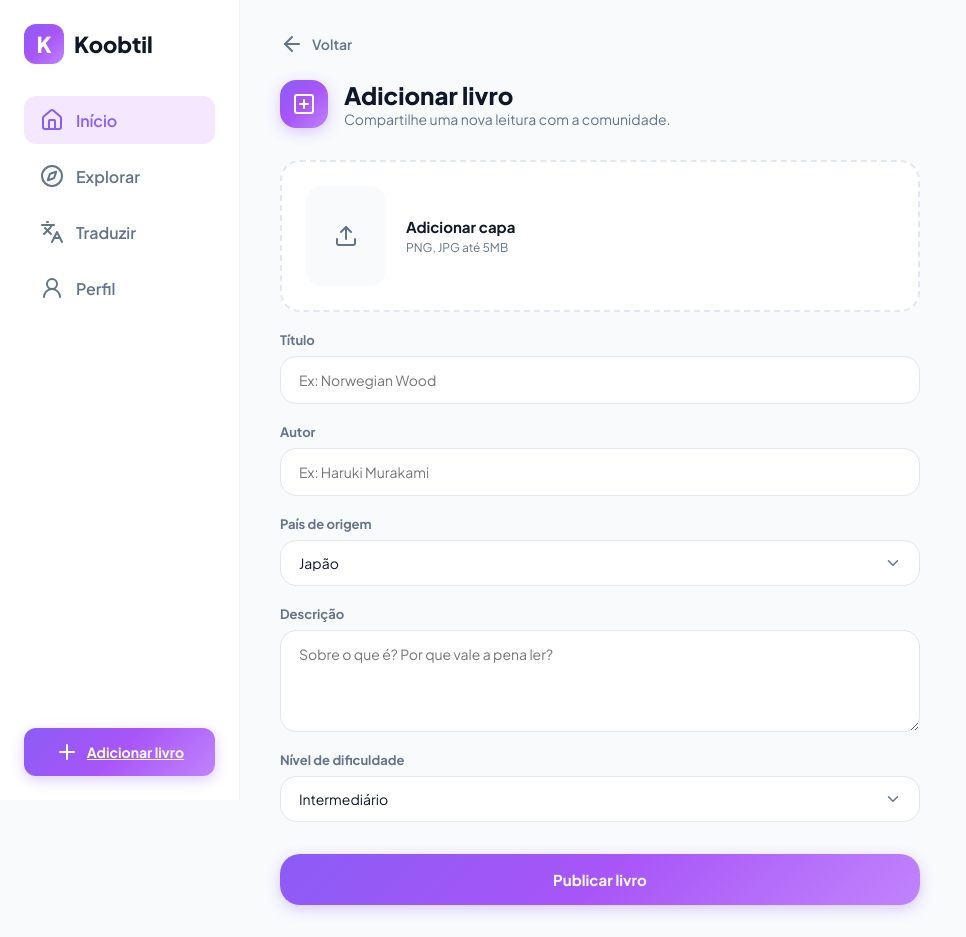
After one commit to Augustomras/Projeto-de-Ensino, a Django app: page /adicionar-livro/ in a window 1280 px wide. The commit adds this page. Shown: the whole page, without its empty margins (0-966 px from the left). Run offline with Django 5.2, Linux system fonts and the light colour scheme.

Commit message:
Adiciona página de cadastro de livros

```diff
--- /dev/null
+++ b/core/templates/core/livro.html
@@ -0,0 +1,132 @@
+
+{% extends 'base.html' %}
+
+{% block title %}Adicionar livro | Koobtil{% endblock %}
+
+{% block content %}
+
+<div class="form-container">
+
+    <!-- BOTÃO VOLTAR -->
+    <a href="{% url 'core:explorar' %}" class="btn-back">
+        <i data-lucide="arrow-left"></i>
+        <span>Voltar</span>
+    </a>
+
+    <!-- CABEÇALHO -->
+    <header class="form-header">
+        <div class="icon-badge">
+            <i data-lucide="plus-square"></i>
+        </div>
+
+        <div>
+            <h1>Adicionar livro</h1>
+            <p class="subtitle">
+                Compartilhe uma nova leitura com a comunidade.
+            </p>
+        </div>
+    </header>
+
+    <!-- FORMULÁRIO -->
+    <form class="add-book-form" method="POST" enctype="multipart/form-data">
+        {% csrf_token %}
+
+        <!-- CAPA -->
+        <div class="upload-box">
+            <div class="upload-icon-wrapper">
+                <i data-lucide="upload"></i>
+            </div>
+
+            <div class="upload-text">
+                <strong>Adicionar capa</strong>
+                <span>PNG, JPG até 5MB</span>
+            </div>
+
+            <input
+                type="file"
+                id="cover-upload"
+                name="capa"
+                accept="image/png, image/jpeg"
+                class="hidden-input"
+            >
+        </div>
+
+        <!-- TÍTULO -->
+        <div class="form-group">
+            <label for="title">Título</label>
+            <input
+                type="text"
+                id="title"
+                name="titulo"
+                placeholder="Ex: Norwegian Wood"
+                required
+            >
+        </div>
+
+        <!-- AUTOR -->
+        <div class="form-group">
+            <label for="author">Autor</label>
+            <input
+                type="text"
+                id="author"
+                name="autor"
+                placeholder="Ex: Haruki Murakami"
+                required
+            >
+        </div>
+
+        <!-- PAÍS DE ORIGEM -->
+        <div class="form-group">
+            <label for="country">País de origem</label>
+
+            <div class="select-wrapper">
+                <select id="country" name="pais_origem" required>
+                    <option value="Japão">Japão</option>
+                    <option value="Brasil">Brasil</option>
+                    <option value="Estados Unidos">Estados Unidos</option>
+                    <option value="França">França</option>
+                    <option value="Coreia do Sul">Coreia do Sul</option>
+                </select>
+
+                <i data-lucide="chevron-down" class="select-icon"></i>
+            </div>
+        </div>
+
+        <!-- DESCRIÇÃO -->
+        <div class="form-group">
+            <label for="description">Descrição</label>
+
+            <textarea
+                id="description"
+                name="descricao"
+                rows="4"
+                placeholder="Sobre o que é? Por que vale a pena ler?"
+                required
+            ></textarea>
+        </div>
+
+        <!-- NÍVEL DE DIFICULDADE -->
+        <div class="form-group">
+            <label for="level">Nível de dificuldade</label>
+
+            <div class="select-wrapper">
+                <select id="level" name="nivel_dificuldade" required>
+                    <option value="iniciante">Iniciante</option>
+                    <option value="intermediario" selected>Intermediário</option>
+                    <option value="avancado">Avançado</option>
+                </select>
+
+                <i data-lucide="chevron-down" class="select-icon"></i>
+            </div>
+        </div>
+
+        <!-- PUBLICAR -->
+        <button type="submit" class="btn-submit">
+            Publicar livro
+        </button>
+
+    </form>
+
+</div>
+
+{% endblock %}
--- a/core/urls.py
+++ b/core/urls.py
@@ -7,4 +7,5 @@ urlpatterns = [
     path('', views.home, name='home'),
     path('explorar/', views.explorar, name='explorar'),
     path('perfil/', views.perfil, name='perfil'),
+    path('adicionar-livro/', views.adicionar_livro, name='adicionar_livro'),
 ]
--- a/core/views.py
+++ b/core/views.py
@@ -28,3 +28,6 @@ def perfil(request):
     return render(request, 'core/perfil.html', {
         'livros': livros
     })
+
+def adicionar_livro(request):
+    return render(request, 'core/livro.html')
--- a/static/css/style.css
+++ b/static/css/style.css
@@ -1085,3 +1085,248 @@ body {
   height: 240px;
   cursor: pointer;
 }
+
+/* ==========================================================================
+   NOVOS ESTILOS: PÁGINA ADICIONAR LIVRO
+   ========================================================================== */
+
+.justify-center {
+  justify-content: center;
+  padding: 40px 20px;
+}
+
+.form-container {
+  width: 100%;
+  max-width: 640px;
+}
+
+/* BOTÃO VOLTAR */
+.btn-back {
+  display: inline-flex;
+  align-items: center;
+  gap: 8px;
+  color: var(--text-muted);
+  text-decoration: none;
+  font-size: 14px;
+  font-weight: 600;
+  margin-bottom: 24px;
+  transition: color 0.2s;
+}
+
+.btn-back:hover {
+  color: var(--primary-purple);
+}
+
+.btn-back i {
+  width: 18px;
+  height: 18px;
+}
+
+/* CABEÇALHO DO FORMULÁRIO */
+.form-header {
+  display: flex;
+  align-items: center;
+  gap: 16px;
+  margin-bottom: 32px;
+}
+
+.icon-badge {
+  width: 48px;
+  height: 48px;
+  background: var(--primary-gradient);
+  border-radius: 16px;
+  display: flex;
+  align-items: center;
+  justify-content: center;
+  color: white;
+  box-shadow: 0 4px 14px rgba(139, 92, 246, 0.3);
+}
+
+.form-header h1 {
+  font-size: 24px;
+  font-weight: 800;
+  color: var(--text-main);
+}
+
+.form-header .subtitle {
+  font-size: 14px;
+  color: var(--text-muted);
+}
+
+/* FORMULÁRIO */
+.add-book-form {
+  display: flex;
+  flex-direction: column;
+  gap: 20px;
+}
+
+/* UPLOAD BOX */
+.upload-box {
+  border: 2px dashed #e2e8f0;
+  border-radius: 20px;
+  padding: 24px;
+  display: flex;
+  align-items: center;
+  gap: 20px;
+  background: white;
+  cursor: pointer;
+  position: relative;
+  transition: border-color 0.2s;
+}
+
+.upload-box:hover {
+  border-color: var(--primary-purple);
+}
+
+.upload-icon-wrapper {
+  width: 80px;
+  height: 100px;
+  background: #f8fafc;
+  border-radius: 16px;
+  display: flex;
+  align-items: center;
+  justify-content: center;
+  color: var(--text-muted);
+}
+
+.upload-text {
+  display: flex;
+  flex-direction: column;
+  gap: 4px;
+}
+
+.upload-text strong {
+  font-size: 15px;
+  color: var(--text-main);
+}
+
+.upload-text span {
+  font-size: 12px;
+  color: var(--text-muted);
+}
+
+.hidden-input {
+  position: absolute;
+  top: 0;
+  left: 0;
+  width: 100%;
+  height: 100%;
+  opacity: 0;
+  cursor: pointer;
+}
+
+/* CAMPOS DO FORMULÁRIO */
+.form-group {
+  display: flex;
+  flex-direction: column;
+  gap: 8px;
+}
+
+.form-group label {
+  font-size: 13px;
+  font-weight: 700;
+  color: var(--text-muted);
+}
+
+.form-group input[type="text"],
+.form-group textarea,
+.form-group select {
+  width: 100%;
+  padding: 14px 18px;
+  border: 1px solid #e2e8f0;
+  border-radius: 16px;
+  font-family: inherit;
+  font-size: 14px;
+  background: white;
+  color: var(--text-main);
+  outline: none;
+  transition: border-color 0.2s;
+}
+
+.form-group input[type="text"]:focus,
+.form-group textarea:focus,
+.form-group select:focus {
+  border-color: var(--primary-purple);
+}
+
+.form-group textarea {
+  resize: vertical;
+}
+
+/* SELECT CUSTOMIZADO */
+.select-wrapper {
+  position: relative;
+}
+
+.select-wrapper select {
+  appearance: none;
+  cursor: pointer;
+}
+
+.select-icon {
+  position: absolute;
+  right: 18px;
+  top: 50%;
+  transform: translateY(-50%);
+  pointer-events: none;
+  color: var(--text-muted);
+  width: 18px;
+  height: 18px;
+}
+
+/* OPÇÕES DE NÍVEL */
+.level-options {
+  display: grid;
+  grid-template-columns: repeat(3, 1fr);
+  gap: 12px;
+}
+
+.level-btn {
+  background: white;
+  border: 1px solid #e2e8f0;
+  padding: 12px;
+  border-radius: 16px;
+  font-family: inherit;
+  font-size: 13px;
+  font-weight: 700;
+  display: flex;
+  align-items: center;
+  justify-content: center;
+  gap: 8px;
+  cursor: pointer;
+  transition: all 0.2s;
+}
+
+.btn-beginner { color: #16a34a; }
+.btn-intermediate { color: #ca8a04; }
+.btn-advanced { color: #9333ea; }
+
+.level-btn.active {
+  border-color: var(--primary-purple);
+  box-shadow: 0 0 0 2px rgba(139, 92, 246, 0.2);
+}
+
+.btn-intermediate.active {
+  background: #fefce8;
+  border-color: #eab308;
+}
+
+/* BOTÃO PUBLICAR */
+.btn-submit {
+  background: var(--primary-gradient);
+  color: white;
+  border: none;
+  padding: 16px;
+  border-radius: 20px;
+  font-family: inherit;
+  font-size: 15px;
+  font-weight: 700;
+  cursor: pointer;
+  margin-top: 12px;
+  box-shadow: 0 4px 14px rgba(139, 92, 246, 0.3);
+  transition: transform 0.2s;
+}
+
+.btn-submit:hover {
+  transform: translateY(-2px);
+}
```
